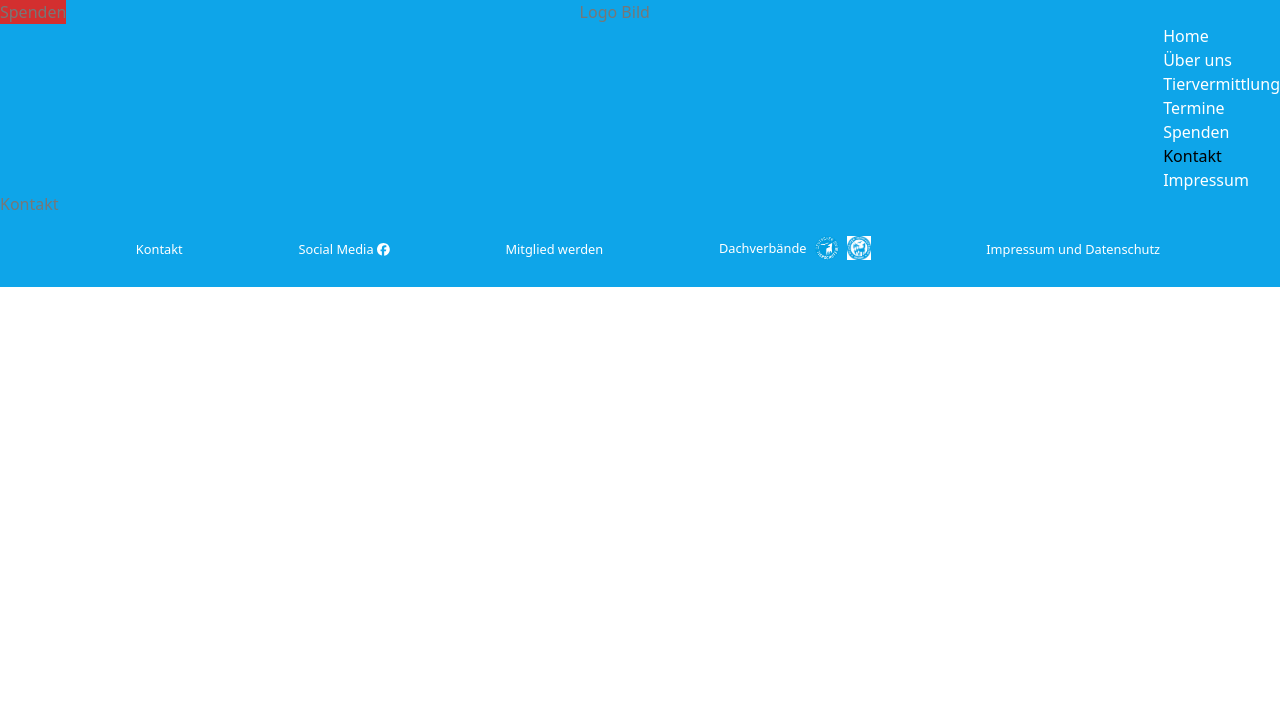
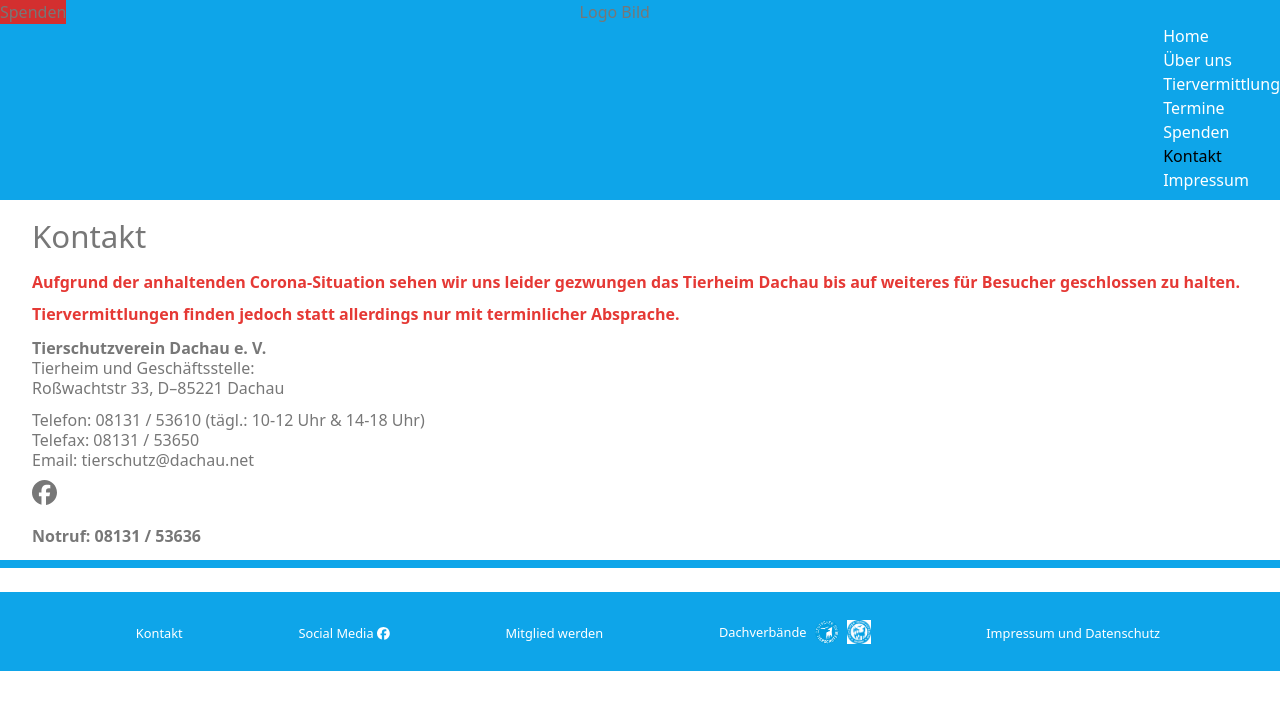
Before and after one commit to MrburnsDAOC/dci-final-project, a React (Vite) app in the folder frontend/: page /kontakt in a window 1280 px wide. Shown: the top 710 px of the page. Built offline with nearby package versions, Linux system fonts and the light colour scheme; a web font is replaced by a local one.

Commit message:
Kontakt: build  KontaktData component for implementation in Kontakt page

```diff
--- /dev/null
+++ b/frontend/src/layout/KontaktData.jsx
@@ -0,0 +1,33 @@
+import React from "react";
+
+import { FontAwesomeIcon } from "@fortawesome/react-fontawesome";
+import { faFacebook } from "@fortawesome/free-brands-svg-icons";
+
+const KontaktData = () => {
+  // &nbsp; ist ein HTML-Code für „geschütztes Leerzeichen“.
+  // &ndash; selbiges mit "-"
+  return (
+    <div>
+      <p className=" font-bold">Tierschutzverein&nbsp;Dachau&nbsp;e.&nbsp;V.</p>
+      <p className="leading-4">Tierheim&nbsp;und&nbsp;Geschäftsstelle:</p>
+      <p>Roßwachtstr&nbsp;33,&nbsp;D&ndash;85221&nbsp;Dachau</p>
+      <p className="mt-2">
+        Telefon:&nbsp;08131&nbsp;/&nbsp;53610 (tägl.: 10-12&nbsp;Uhr &
+        14-18&nbsp;Uhr)
+      </p>
+      <p className="leading-4">Telefax:&nbsp;08131&nbsp;/&nbsp;53650 </p>
+      <p>Email:&nbsp;tierschutz@dachau.net</p>
+      <a
+        href="https://www.facebook.com/search/top/?q=tierheim%20dachau&epa=SEARCH_BOX"
+        target="_blank"
+        className="text-mainText text-2xl"
+        rel="noreferrer"
+      >
+        <FontAwesomeIcon icon={faFacebook} className="my-2" />
+      </a>
+      <p className="mt-2 font-semibold">Notruf:&nbsp;08131&nbsp;/&nbsp;53636</p>
+    </div>
+  );
+};
+
+export default KontaktData;
--- a/frontend/src/pages/home/Home.jsx
+++ b/frontend/src/pages/home/Home.jsx
@@ -89,8 +89,6 @@ const Home = () => {
         </div>
       </section>
       <BackButton />
-
-      {/* <Footer /> */}
     </>
   );
 };
--- a/frontend/src/pages/kontakt/Kontakt.jsx
+++ b/frontend/src/pages/kontakt/Kontakt.jsx
@@ -1,5 +1,31 @@
+import H2 from "../../layout/H2";
+import KontaktData from "../../layout/KontaktData";
+import Section from "../../layout/Section";
+
 const Kontakt = () => {
-  return <div>Kontakt</div>;
+  return (
+    <>
+      <Section>
+        <H2>Kontakt</H2>
+        <div
+          id="coronaHinweis"
+          className="text-red-600  font-semibold my-3 leading-5"
+        >
+          <p>
+            Aufgrund der anhaltenden Corona-Situation sehen wir uns leider
+            gezwungen das Tierheim Dachau bis auf weiteres für Besucher
+            geschlossen zu halten.
+          </p>
+          <p className="mt-3">
+            Tiervermittlungen finden jedoch statt allerdings nur mit
+            terminlicher Absprache.
+          </p>
+        </div>
+        <KontaktData />
+      </Section>
+      <Section></Section>
+    </>
+  );
 };
 
 export default Kontakt;
```
